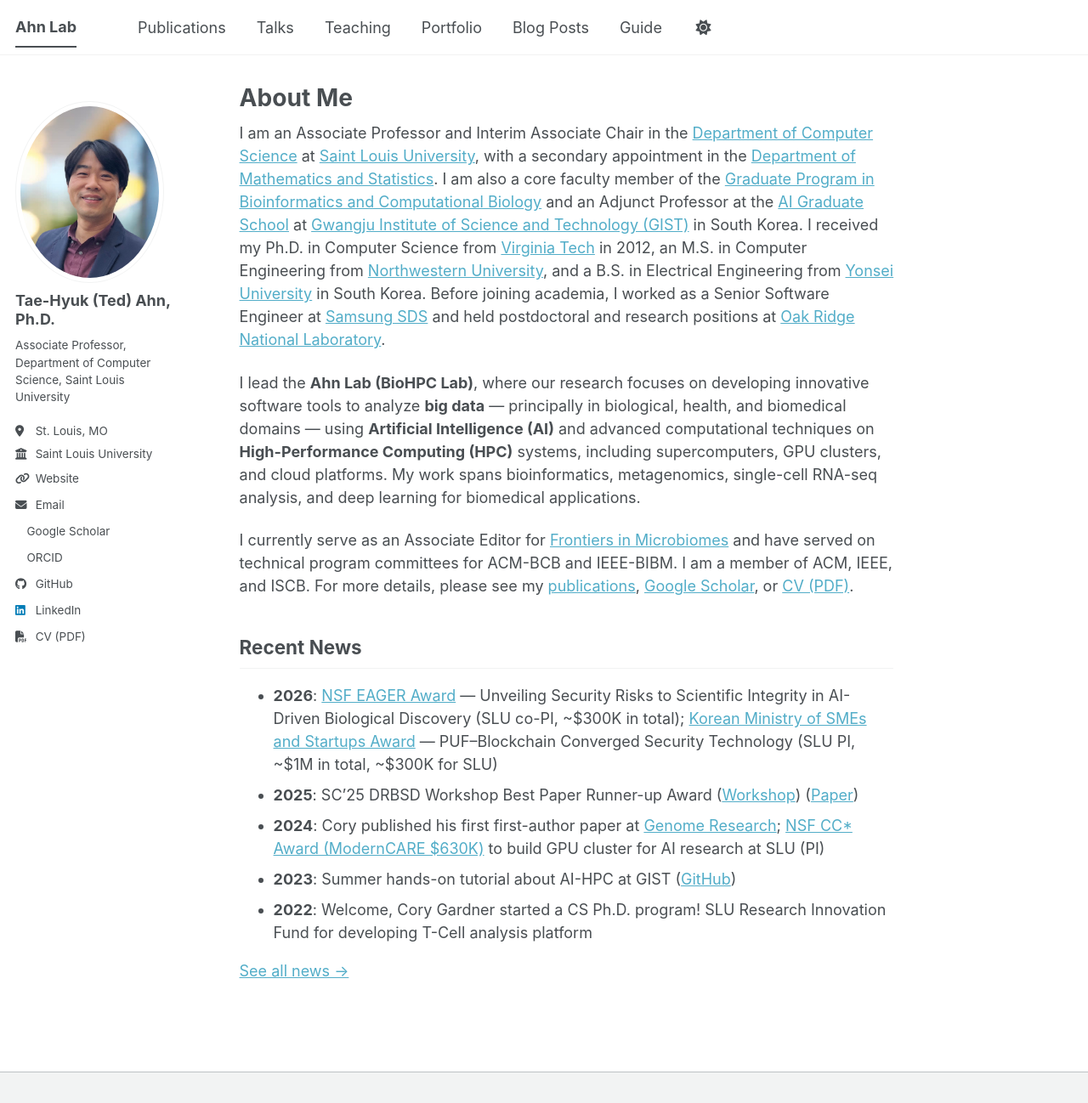
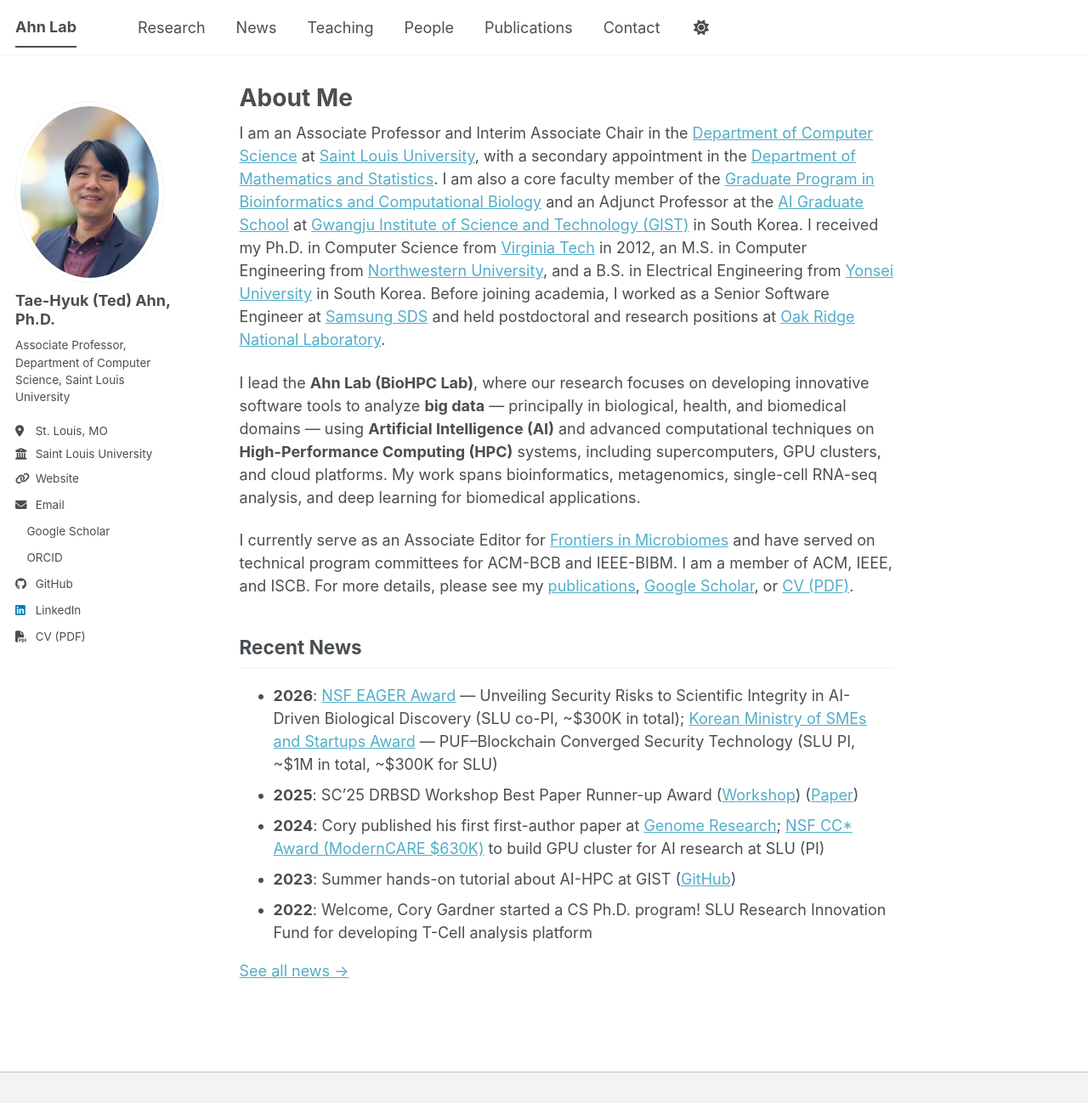
Before and after one commit to BioHPC/BioHPC.github.io, a Jekyll site: the page built from _pages/about.md, in a window 1280 px wide and 1298 px high. Shown: the whole window at 85% size. Built offline with Jekyll 4.4.1, drawn with Linux system fonts in a browser that asks for light colours; a style sheet for code colours, icons or effects is not loaded.

Commit message:
modified:   _data/navigation.yml

```diff
--- a/_data/navigation.yml
+++ b/_data/navigation.yml
@@ -8,23 +8,15 @@
 #      Markdown formatted page while the second is generated using JSON.
 
 main:
+  - title: "Research"
+    url: /research/
+  - title: "News"
+    url: /news/
+  - title: "Teaching"
+    url: /teaching/
+  - title: "People"
+    url: /people/
   - title: "Publications"
     url: /publications/
-
-  - title: "Talks"
-    url: /talks/
-
-  - title: "Teaching"
-    url: /teaching/
-
-  - title: "Portfolio"
-    url: /portfolio/
-
-  - title: "Blog Posts"
-    url: /year-archive/
-
-  # - title: "CV"
-  #   url: /cv-json/
-
-  - title: "Guide"
-    url: /markdown/
+  - title: "Contact"
+    url: /contact/
```
